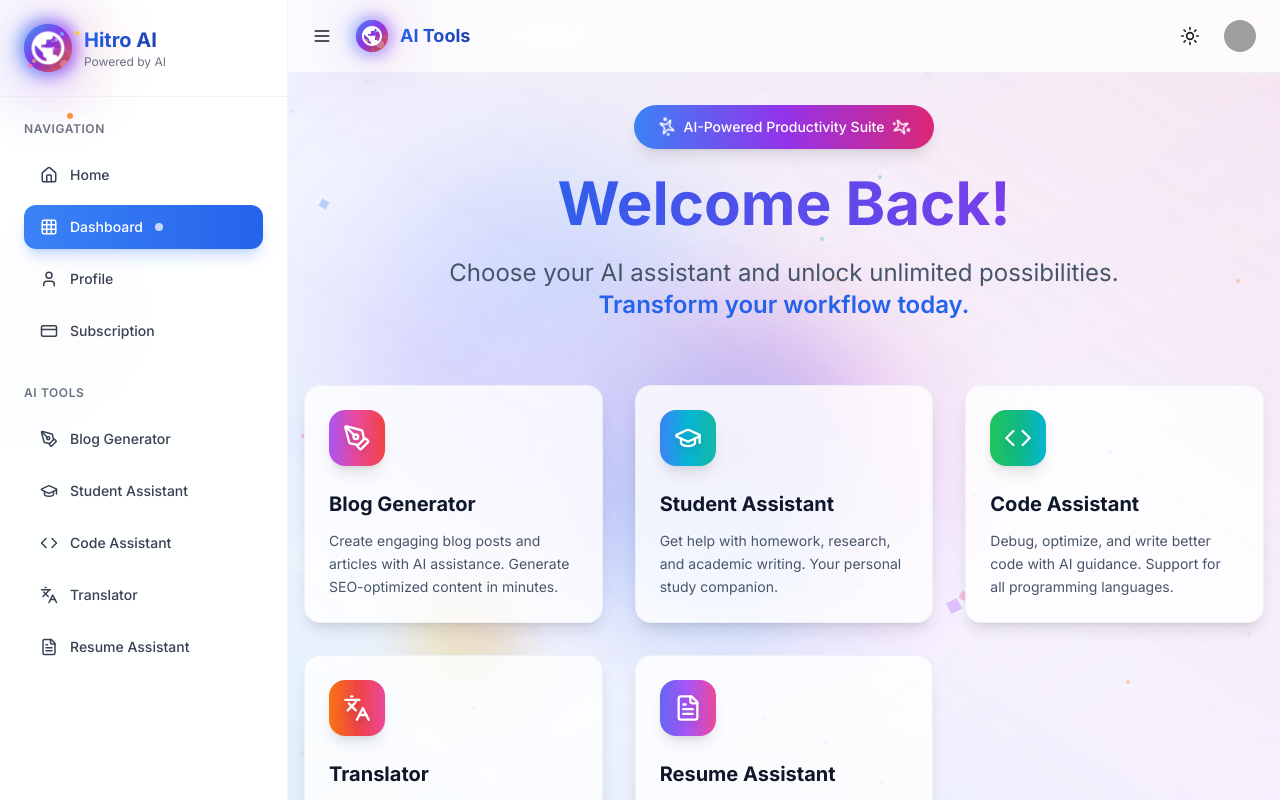
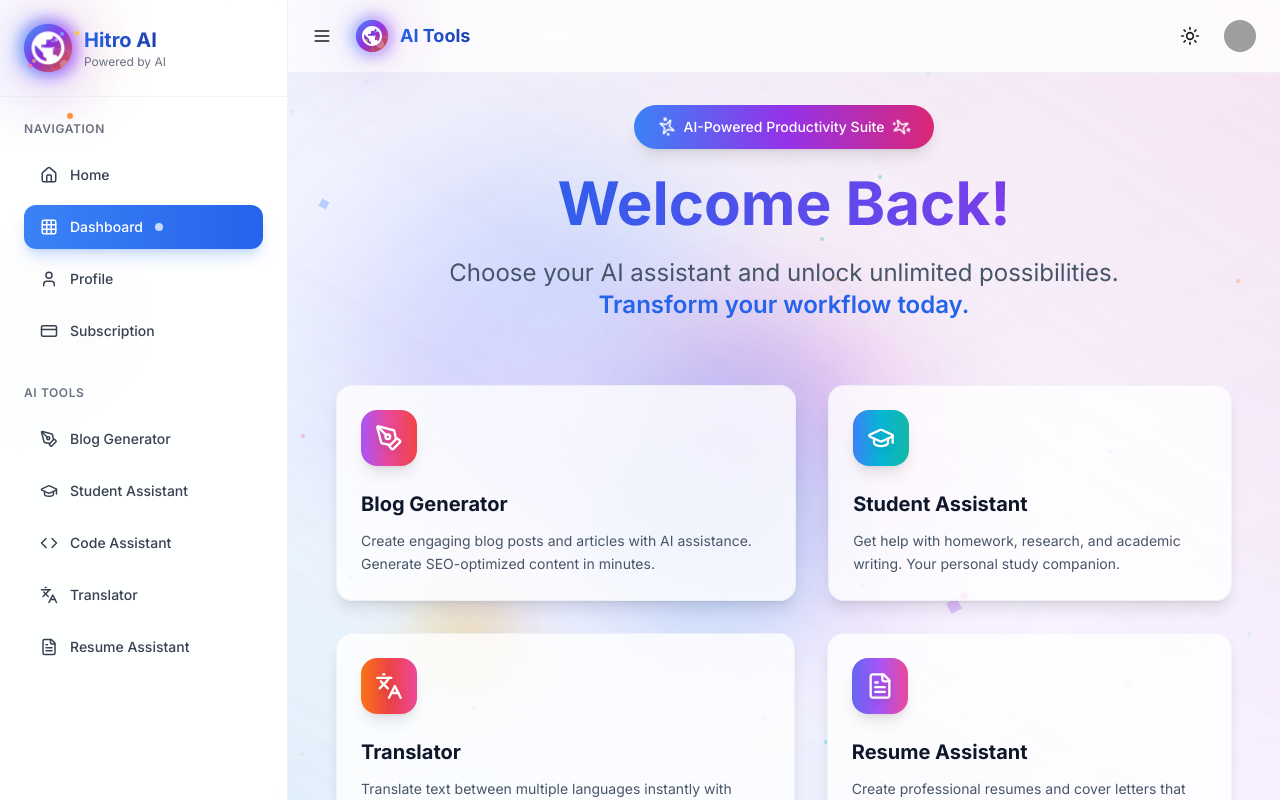
Before and after one commit to Rohitsaw6207/Hitro-Ai, a React (Vite) app in the folder hitroai-frontend/: page /dashboard in a window 1280 px wide. Built offline with nearby package versions, Linux system fonts and the light colour scheme; sample sign-in values are in the browser's storage; grey boxes are pictures that could not be loaded.

Commit message:
change ai tool frontend

```diff
--- a/hitroai-frontend/src/pages/Dashboard.jsx
+++ b/hitroai-frontend/src/pages/Dashboard.jsx
@@ -31,13 +31,6 @@ const Dashboard = () => {
       gradient: 'bg-gradient-to-r from-blue-500 via-cyan-500 to-teal-500'
     },
     {
-      title: 'Code Assistant',
-      description: 'Debug, optimize, and write better code with AI guidance. Support for all programming languages.',
-      icon: Code,
-      href: '/tools/code',
-      gradient: 'bg-gradient-to-r from-green-500 via-emerald-500 to-cyan-500'
-    },
-    {
       title: 'Translator',
       description: 'Translate text between multiple languages instantly with context-aware AI translation.',
       icon: Languages,
@@ -50,6 +43,13 @@ const Dashboard = () => {
       icon: FileText,
       href: '/tools/resume',
       gradient: 'bg-gradient-to-r from-indigo-500 via-purple-500 to-pink-500'
+    },
+        {
+      title: 'Code Assistant',
+      description: 'Debug, optimize, and write better code with AI guidance. Support for all programming languages.',
+      icon: Code,
+      href: '/tools/code',
+      gradient: 'bg-gradient-to-r from-green-500 via-emerald-500 to-cyan-500'
     }
   ];
 
@@ -77,9 +77,20 @@ const Dashboard = () => {
       </div>
 
       {/* Tools Grid - Centered */}
-      <div className="flex justify-center mb-16">
-        <div className="grid grid-cols-1 md:grid-cols-2 lg:grid-cols-3 gap-8 max-w-6xl">
-          {tools.map((tool, index) => (
+{/* Tools Grid - 2 Columns with Centered Last Item if Odd */}
+<div className="flex flex-col items-center gap-8 mb-16">
+  {Array.from({ length: Math.ceil(tools.length / 2) }).map((_, rowIndex) => {
+    const start = rowIndex * 2;
+    const rowItems = tools.slice(start, start + 2);
+
+    return (
+      <div
+        key={rowIndex}
+        className={`flex gap-8 w-full max-w-4xl ${
+          rowItems.length === 1 ? 'justify-center' : 'justify-between'
+        }`}
+      >
+        {rowItems.map((tool, index) => (
           <ToolCard
             key={index}
             title={tool.title}
@@ -91,68 +102,10 @@ const Dashboard = () => {
           />
         ))}
       </div>
+    );
+  })}
 </div>
 
-      {/* Stats Section */}
-      <div className="grid grid-cols-1 md:grid-cols-3 gap-6 mb-12 max-w-4xl mx-auto animate-fade-in-up" style={{ animationDelay: '800ms' }}>
-        <div className="group relative p-8 bg-white/80 dark:bg-secondary-800/80 backdrop-blur-xl border border-secondary-200/50 dark:border-secondary-700/50 rounded-3xl shadow-xl hover:shadow-2xl transition-all duration-500 hover:scale-105 hover:-translate-y-2 overflow-hidden">
-          {/* Background Gradient */}
-          <div className="absolute inset-0 bg-gradient-to-br from-blue-500/10 to-purple-500/10 opacity-0 group-hover:opacity-100 transition-opacity duration-500" />
-
-          <div className="relative z-10 text-center">
-            <div className="w-16 h-16 bg-gradient-to-r from-blue-500 to-purple-600 rounded-2xl flex items-center justify-center mx-auto mb-4 group-hover:scale-110 group-hover:rotate-3 transition-all duration-500 shadow-lg">
-              <TrendingUp size={32} className="text-white" />
-            </div>
-            <div className="text-4xl font-bold bg-gradient-to-r from-blue-600 to-purple-600 bg-clip-text text-transparent mb-2">
-              150
-            </div>
-            <div className="text-secondary-600 dark:text-secondary-400 font-medium mb-3">Messages Used</div>
-            <div className="w-full bg-secondary-200 dark:bg-secondary-700 rounded-full h-3 overflow-hidden">
-              <div className="bg-gradient-to-r from-blue-500 to-purple-500 h-3 rounded-full transition-all duration-1000 animate-pulse" style={{ width: '15%' }} />
-            </div>
-            <div className="text-sm text-secondary-500 dark:text-secondary-400 mt-2">15% of monthly limit</div>
-          </div>
-        </div>
-
-        <div className="group relative p-8 bg-white/80 dark:bg-secondary-800/80 backdrop-blur-xl border border-secondary-200/50 dark:border-secondary-700/50 rounded-3xl shadow-xl hover:shadow-2xl transition-all duration-500 hover:scale-105 hover:-translate-y-2 overflow-hidden">
-          {/* Background Gradient */}
-          <div className="absolute inset-0 bg-gradient-to-br from-emerald-500/10 to-cyan-500/10 opacity-0 group-hover:opacity-100 transition-opacity duration-500" />
-
-          <div className="relative z-10 text-center">
-            <div className="w-16 h-16 bg-gradient-to-r from-emerald-500 to-cyan-600 rounded-2xl flex items-center justify-center mx-auto mb-4 group-hover:scale-110 group-hover:rotate-3 transition-all duration-500 shadow-lg">
-              <Zap size={32} className="text-white" />
-            </div>
-            <div className="text-4xl font-bold bg-gradient-to-r from-emerald-600 to-cyan-600 bg-clip-text text-transparent mb-2">
-              5
-            </div>
-            <div className="text-secondary-600 dark:text-secondary-400 font-medium mb-3">Active Tools</div>
-            <div className="flex justify-center space-x-1">
-              {[...Array(5)].map((_, i) => (
-                <div key={i} className="w-2 h-2 bg-emerald-500 rounded-full animate-bounce" style={{ animationDelay: `${i * 200}ms` }} />
-              ))}
-            </div>
-          </div>
-        </div>
-
-        <div className="group relative p-8 bg-white/80 dark:bg-secondary-800/80 backdrop-blur-xl border border-secondary-200/50 dark:border-secondary-700/50 rounded-3xl shadow-xl hover:shadow-2xl transition-all duration-500 hover:scale-105 hover:-translate-y-2 overflow-hidden">
-          {/* Background Gradient */}
-          <div className="absolute inset-0 bg-gradient-to-br from-orange-500/10 to-pink-500/10 opacity-0 group-hover:opacity-100 transition-opacity duration-500" />
-
-          <div className="relative z-10 text-center">
-            <div className="w-16 h-16 bg-gradient-to-r from-orange-500 to-pink-600 rounded-2xl flex items-center justify-center mx-auto mb-4 group-hover:scale-110 group-hover:rotate-3 transition-all duration-500 shadow-lg">
-              <Users size={32} className="text-white" />
-            </div>
-            <div className="text-4xl font-bold bg-gradient-to-r from-orange-600 to-pink-600 bg-clip-text text-transparent mb-2">
-              Free
-            </div>
-            <div className="text-secondary-600 dark:text-secondary-400 font-medium mb-3">Current Plan</div>
-            <div className="inline-flex items-center bg-gradient-to-r from-orange-100 to-pink-100 dark:from-orange-900/30 dark:to-pink-900/30 text-orange-800 dark:text-orange-300 px-4 py-2 rounded-full text-sm font-medium">
-              <Sparkles size={14} className="mr-1 animate-pulse" />
-              Upgrade Available
-            </div>
-          </div>
-        </div>
-      </div>
 
       {/* Quick Actions */}
       <div className="text-center animate-fade-in-up" style={{ animationDelay: '1000ms' }}>
```
Lines whose indentation alone changed are shown as unchanged.
